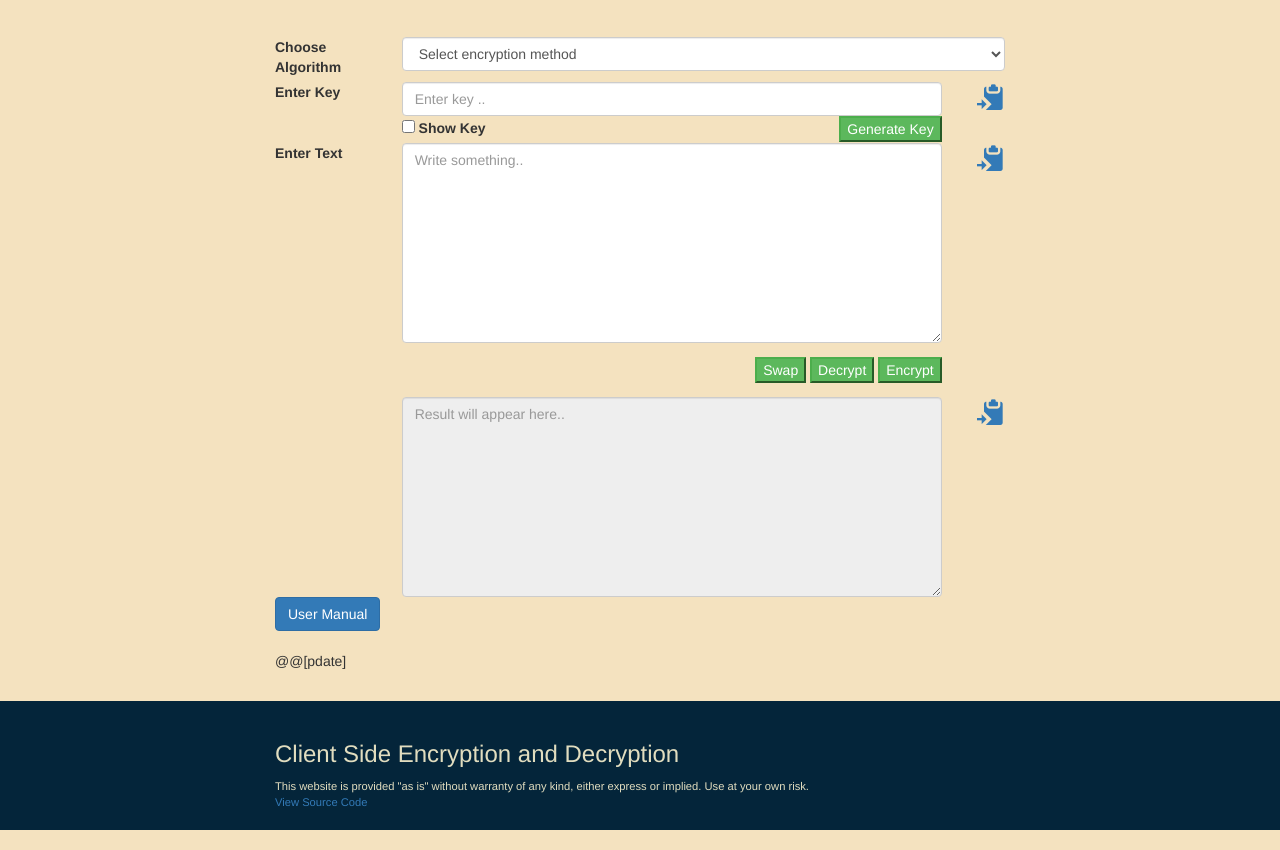
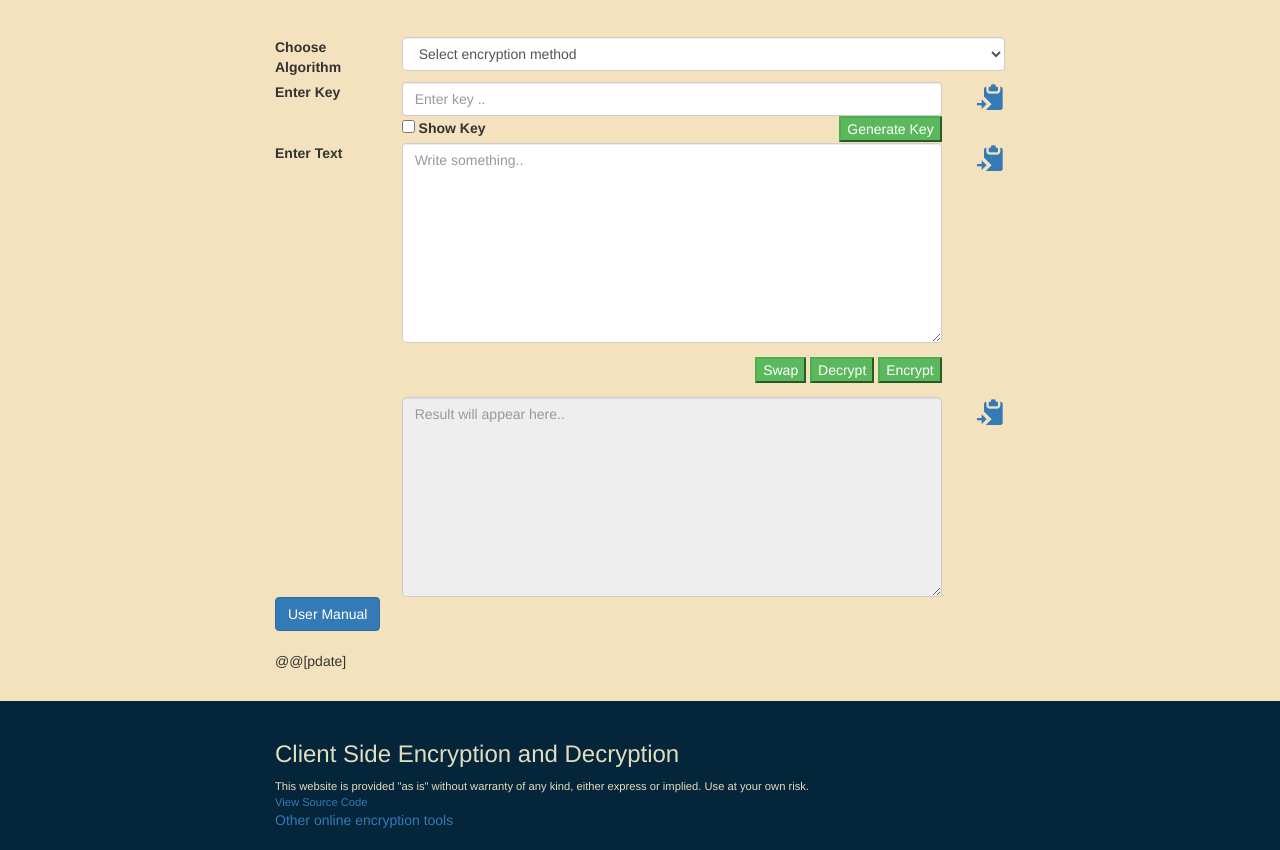
Before and after one commit to Amourspirit/browser-encryption, a website: page src/index.html in a window 1280 px wide. Shown: the part 152-1002 px from the top of the page. Drawn offline with nearby package versions, Linux system fonts and the light colour scheme.

Commit message:
js merges

```diff
--- a/Gruntfile.js
+++ b/Gruntfile.js
@@ -189,7 +189,7 @@ module.exports = function (grunt) {
           ]
         },
         files: [
-          { expand: true, flatten: true, src: ['src/js/html/source.js'], dest: 'scratch/js/html/' }
+          { expand: true, flatten: true, src: ['src/js/html/inject.js'], dest: 'scratch/js/html/' }
         ]
       }
     },
@@ -219,9 +219,7 @@ module.exports = function (grunt) {
         files: {
           'site/js/main.min.js': [
             'src/js/main.js',
-            'src/js/html/blog_signature.js',
-            'src/js/html/blog_header.js',
-            'scratch/js/html/source.js',
+            'scratch/js/html/inject.js',
             'src/js/copy.js',
             'src/js/clip.js'
           ],
--- a/src/index.html
+++ b/src/index.html
@@ -22,11 +22,9 @@
   </script>
   <!-- #REMOVE_BLOCK -->
   <!-- This block will be removed with grunt build -->
-  <script type="text/javascript" src="js/html/blog_signature.js"></script>
-  <script type="text/javascript" src="js/html/blog_header.js"></script>
+  <script type="text/javascript" src="js/html/inject.js"></script>
   <script src="js/clip.js"></script>
   <script src="js/copy.js"></script>
-  <script src="js/html/source.js"></script>
   <!-- #END_REMOVE_BLOCK -->
   <!-- Start Random Scripts -->
   <script src="js/enc/keygen.js"></script>
@@ -313,6 +311,7 @@
         <div class="disclaimer">This website is provided "as is" without warranty of any kind, either express or
           implied. Use at your own risk.</div>
         <div id="source_code" class="source-code"></div>
+        <div id="oth_online_tools" class="oth-online-tools"></div>
       </footer>
     </div>
   </div>
--- a/src/js/html/blog_header.js
+++ /dev/null
@@ -1,15 +0,0 @@
-function setHeader() {
-    var x = document.getElementById("content_header");
-    if (x != null) {
-        var html = '\
-<div id="header_wrap" class="outer">\
-<header class="inner container">\
-<h1 id="project_title">'  + blog_title + '</h1>\
-<h2><a id="project_tagline" href="#">\
-Client Side Encryption and Decryption\
-</a></h2>\
-</header>\
-</div>';
-        x.innerHTML = html;
-    }
-}
--- a/src/js/html/blog_signature.js
+++ /dev/null
@@ -1,7 +0,0 @@
-function setSignature() {
-  var x = document.getElementById("signature");
-  if (x != null) {
-    var sig = '<p>' + publication_date + '</p>';
-    x.innerHTML = sig;
-  }
-}
--- /dev/null
+++ b/src/js/html/inject.js
@@ -0,0 +1,46 @@
+const injectHtmlJs = () => {
+  const setHeader = () => {
+    var x = document.getElementById("content_header");
+    if (x != null) {
+      var html = '\
+<div id="header_wrap" class="outer">\
+<header class="inner container">\
+<h1 id="project_title">'  + blog_title + '</h1>\
+<h2><a id="project_tagline" href="#">\
+Client Side Encryption and Decryption\
+</a></h2>\
+</header>\
+</div>';
+      x.innerHTML = html;
+    }
+  }
+
+  const setSorceCodeLink = () => {
+    var x = document.getElementById("source_code");
+    if (x != null) {
+      var html = '<a href="@@[source]" target="_blank">View Source Code</a>';
+      x.innerHTML = html;
+    }
+  }
+
+  const setSignature = () => {
+    var x = document.getElementById("signature");
+    if (x != null) {
+      var sig = '<p>' + publication_date + '</p>';
+      x.innerHTML = sig;
+    }
+  }
+
+  const setOtherOnline = () => {
+    var x = document.getElementById("oth_online_tools");
+    if (x != null) {
+      var html = '<a href="https://emn178.github.io/online-tools/index.html" target="blank">Other online encryption tools</a>';
+      x.innerHTML = html;
+    }
+  }
+
+  setHeader();
+  setSorceCodeLink();
+  setSignature();
+  setOtherOnline();
+}
--- a/src/js/html/source.js
+++ /dev/null
@@ -1,7 +0,0 @@
-function setSorceCodeLink() {
-  var x = document.getElementById("source_code");
-  if (x != null) {
-    var html = '<a href="@@[source]" target="_blank">View Source Code</a>';
-    x.innerHTML = html;
-  }
-}
--- a/src/js/main.js
+++ b/src/js/main.js
@@ -7,10 +7,11 @@ $(document).ready(function(){
     // $("#reset").click(function(){
     //     $("#main-form")[0].reset();
     // });
-    setHeader();
-    setSignature();
+    injectHtmlJs();
+    // setHeader();
+    //  setSignature();
     selectFromQueryString();
-    setSorceCodeLink();
+    // setSorceCodeLink();
     $('[data-toggle="tooltip"]').tooltip();
     $("#chipher").on("change", function () {
         uiRefresh();
```
